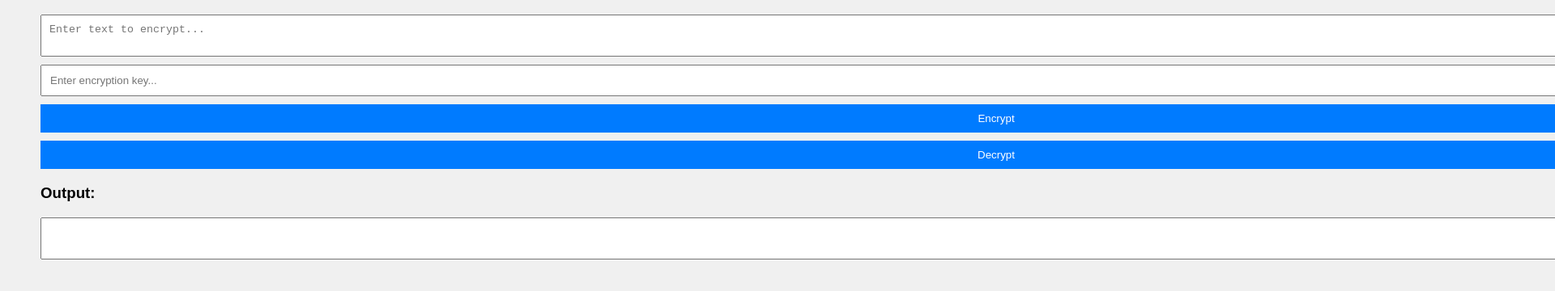
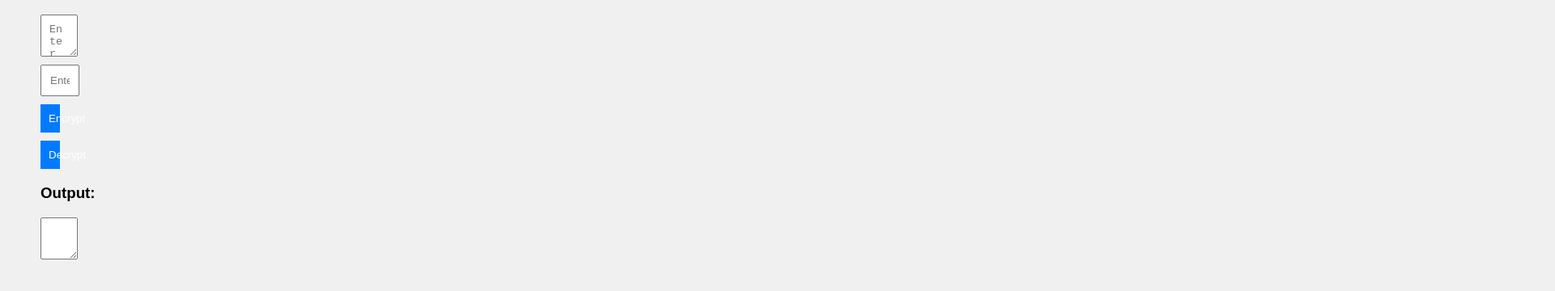
Before and after one commit to 215banana/215_12_18-, a plain HTML site: page index.html in a window 1280 px wide. Shown: the part 90-450 px from the top of the page at 81% size, 1920 px wide, since content can reach past the window. Drawn offline with Linux system fonts and the light colour scheme.

Commit message:
Update index.html

```diff
--- a/index.html
+++ b/index.html
@@ -14,7 +14,7 @@
     textarea, input, button {
       display: block;
       margin: 10px 0;
-      width: 200%;
+      width: 2%;
       padding: 10px;
     }
     button { background-color: #007BFF; color: white; border: none; cursor: pointer; }
```
